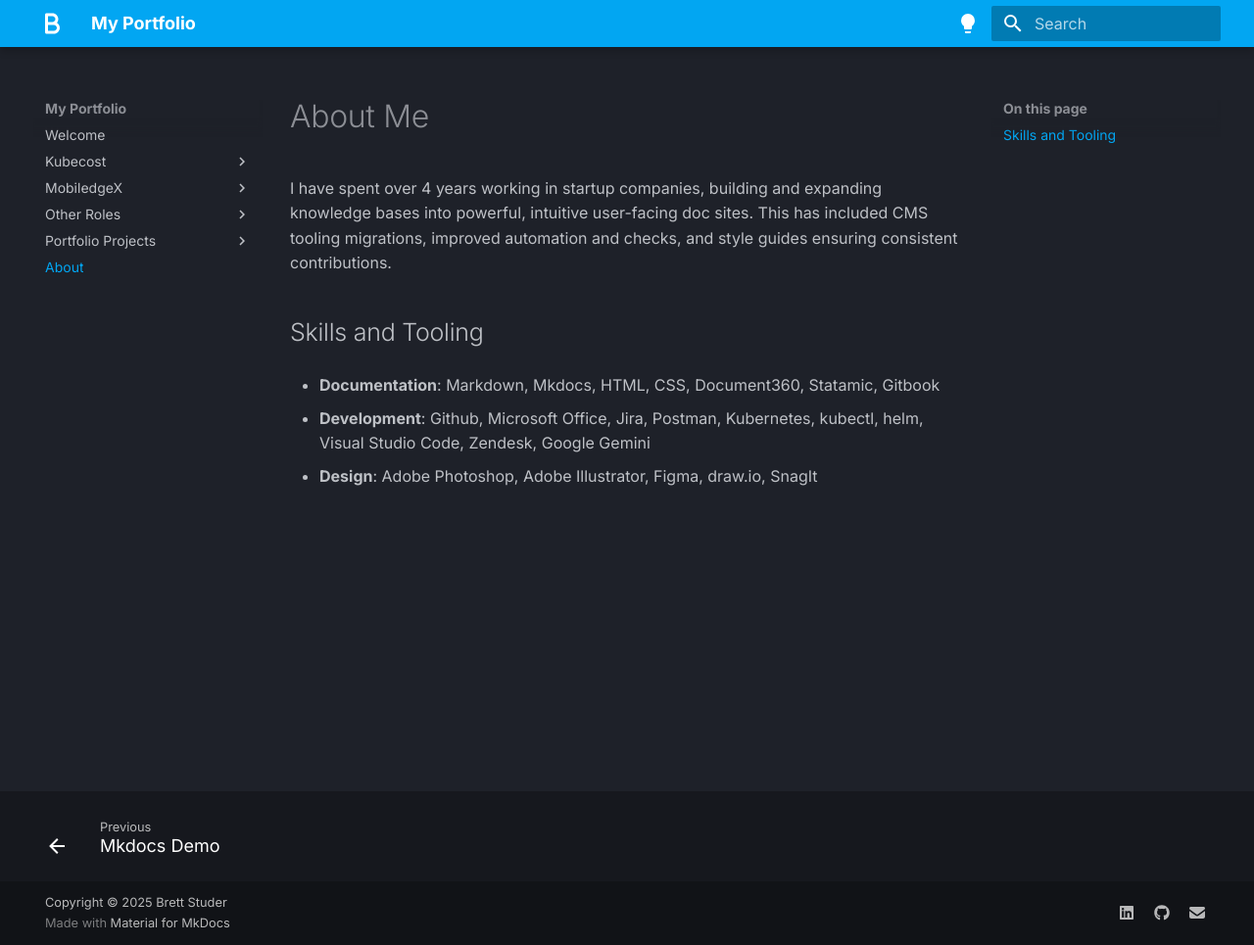
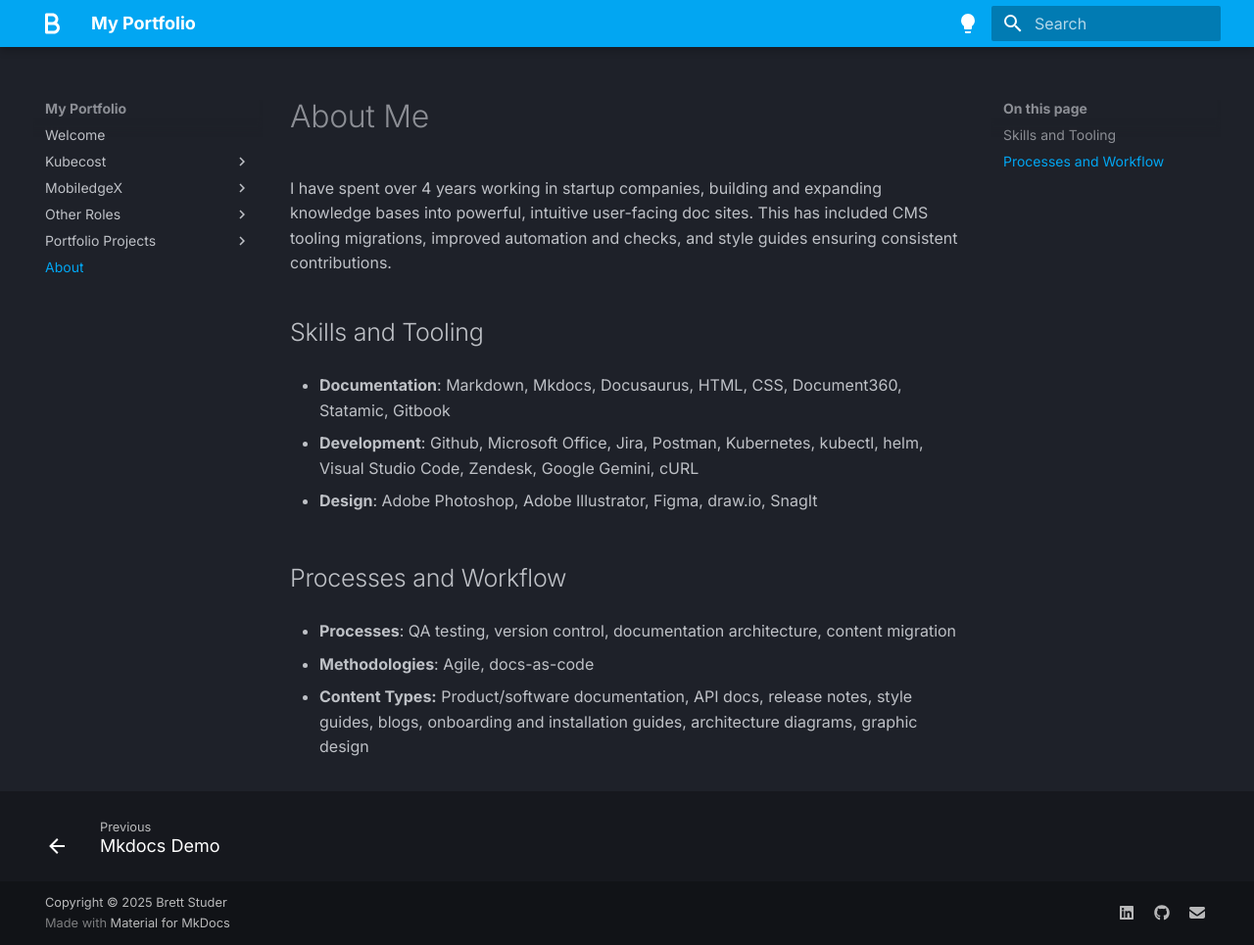
Before and after one commit to brstuder/mkdocs, an MkDocs documentation site: the page built from docs/about.md, in a window 1280 px wide and 965 px high. Shown: the whole window at 98% size. Built offline with MkDocs 1.6.1 and Material for MkDocs 9.7.7, drawn with Linux system fonts in a browser that asks for light colours; some web fonts are replaced.

Commit message:
Expands skillset on about.md

```diff
--- a/docs/about.md
+++ b/docs/about.md
@@ -4,8 +4,16 @@ I have spent over 4 years working in startup companies, building and expanding k
 
 ## Skills and Tooling
 
-* **Documentation**: Markdown, Mkdocs, HTML, CSS, Document360, Statamic, Gitbook
+* **Documentation**: Markdown, Mkdocs, Docusaurus, HTML, CSS, Document360, Statamic, Gitbook
 
-* **Development**: Github, Microsoft Office, Jira, Postman, Kubernetes, kubectl, helm, Visual Studio Code, Zendesk, Google Gemini
+* **Development**: Github, Microsoft Office, Jira, Postman, Kubernetes, kubectl, helm, Visual Studio Code, Zendesk, Google Gemini, cURL
 
 * **Design**: Adobe Photoshop, Adobe Illustrator, Figma, draw.io, SnagIt
+
+## Processes and Workflow
+
+* **Processes**: QA testing, version control, documentation architecture, content migration
+
+* **Methodologies**: Agile, docs-as-code
+
+* **Content Types:** Product/software documentation, API docs, release notes, style guides, blogs, onboarding and installation guides, architecture diagrams, graphic design
```
